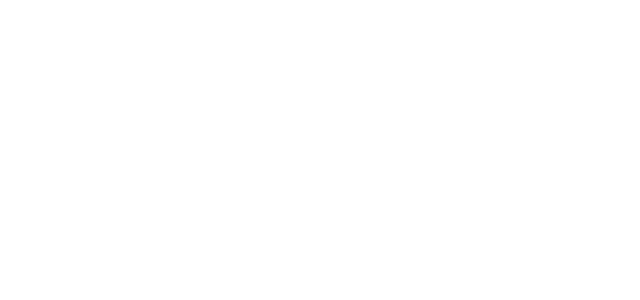
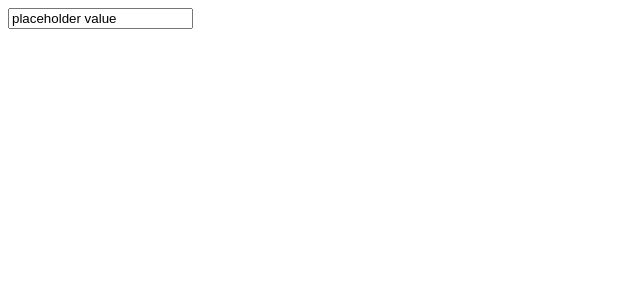
Before and after one commit to husky93/cv-maker-app, a React (Create React App) app: page / in a window 1280 px wide. Shown: the top 300 px of the page, without its empty margins (0-640 px from the left). Built offline with nearby package versions, Linux system fonts and the light colour scheme.

Commit message:
Add input component

```diff
--- a/src/components/General.js
+++ b/src/components/General.js
@@ -1,4 +1,5 @@
 import React, { Component } from 'react';
+import Input from './Input';
 
 class General extends Component {
   constructor(props) {
@@ -6,7 +7,17 @@
   }
 
   render() {
-    return <div className="input-group form-general"></div>;
+    return (
+      <div className="input-group form-general">
+        <Input
+          type="text"
+          className="input--name"
+          placeholder="Name"
+          value="placeholder value"
+          handleInputChange={() => {}}
+        />
+      </div>
+    );
   }
 }
 
--- /dev/null
+++ b/src/components/Input.js
@@ -0,0 +1,24 @@
+import React, { Component } from 'react';
+
+class Input extends Component {
+  constructor(props) {
+    super(props);
+  }
+
+  render() {
+    const { className, value, placeholder, type, handleInputChange } =
+      this.props;
+    const classes = `input ${className}`;
+    return (
+      <input
+        className={classes}
+        type={type}
+        value={value}
+        placeholder={placeholder}
+        onChange={handleInputChange}
+      />
+    );
+  }
+}
+
+export default Input;
```
